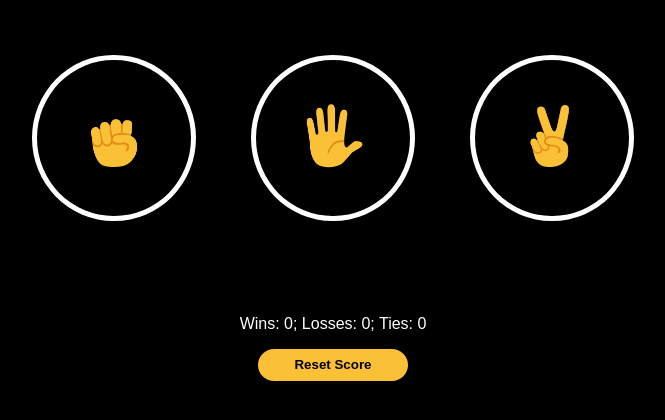
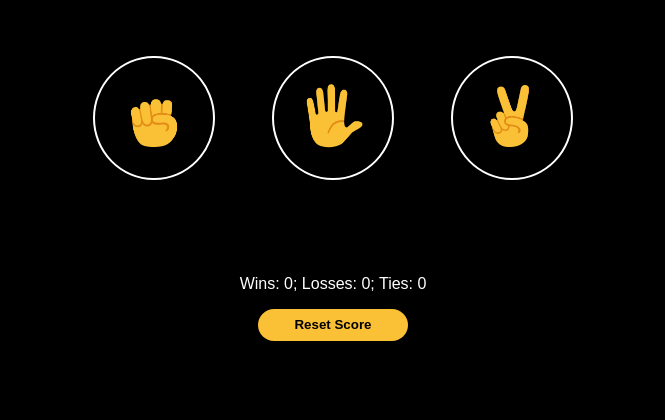
Before and after one commit to coconghi/project10-rock-paper-scissors-game, a plain HTML site: page index.html in a window 1280 px wide. Shown: the part 72-492 px from the top of the page, without its empty margins (307-972 px from the left). Drawn offline with Linux system fonts and the light colour scheme.

Commit message:
updated-1

```diff
--- a/style.css
+++ b/style.css
@@ -3,10 +3,9 @@ body {
   font-size: 1rem;
   background-color: black;
   color: white;
-
 }
 
-.container *{
+.container * {
   user-select: none;
 }
 
@@ -23,17 +22,16 @@ body {
 }
 
 .option-button {
-  border: 0.4vw solid white;
+  border: 0.2em solid white;
   background-color: transparent;
-  margin: 2vw;
-  padding: 3.5vw;
+  margin: 2em;
+  padding: 2em;
   border-radius: 50%;
   cursor: pointer;
 }
 
 .option-button img {
-  width: min(45px,5vw);
-  width: min(5vw);
+  width: min(5em, 5vw);
   object-fit: cover;
 }
 
```
